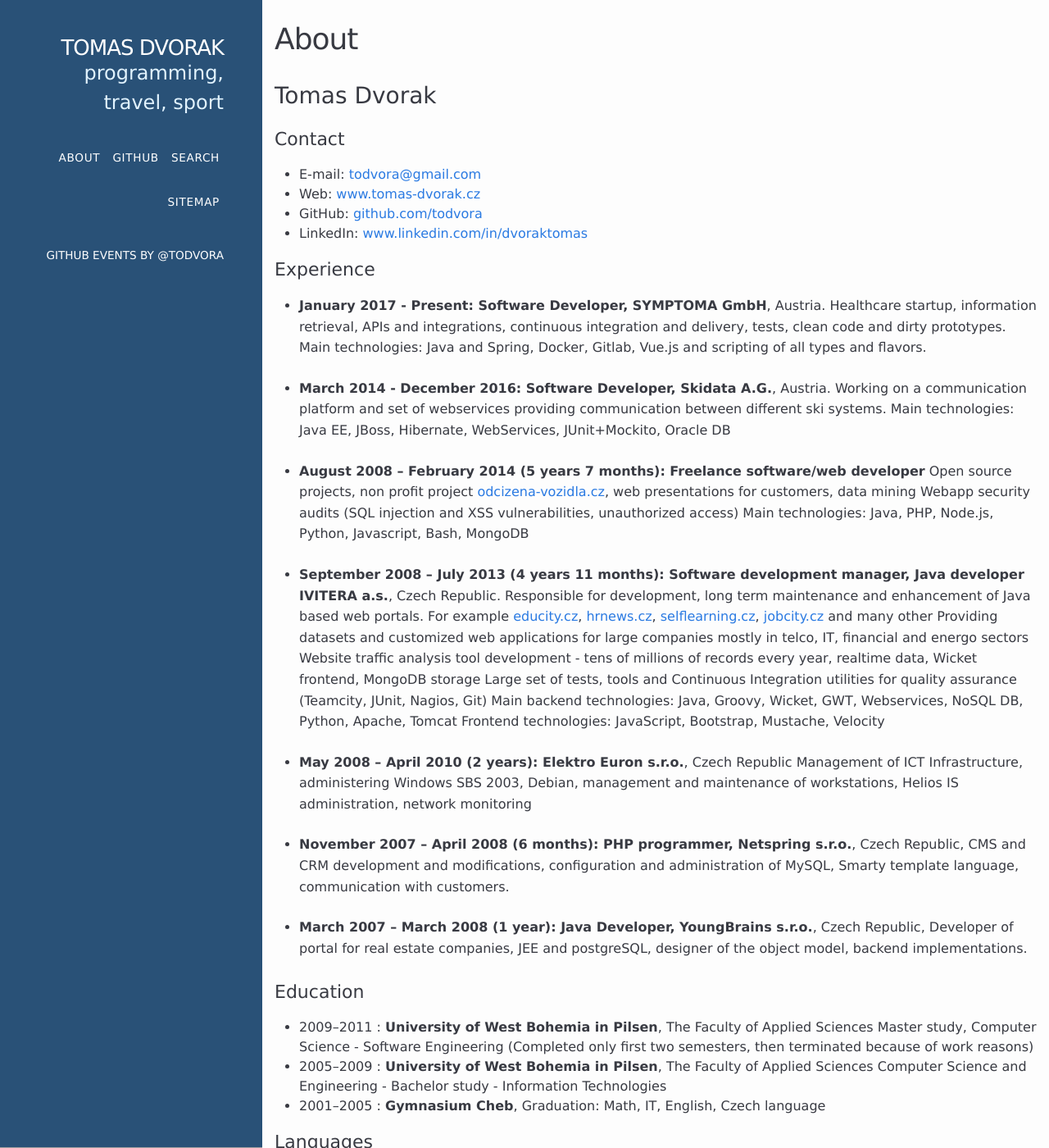
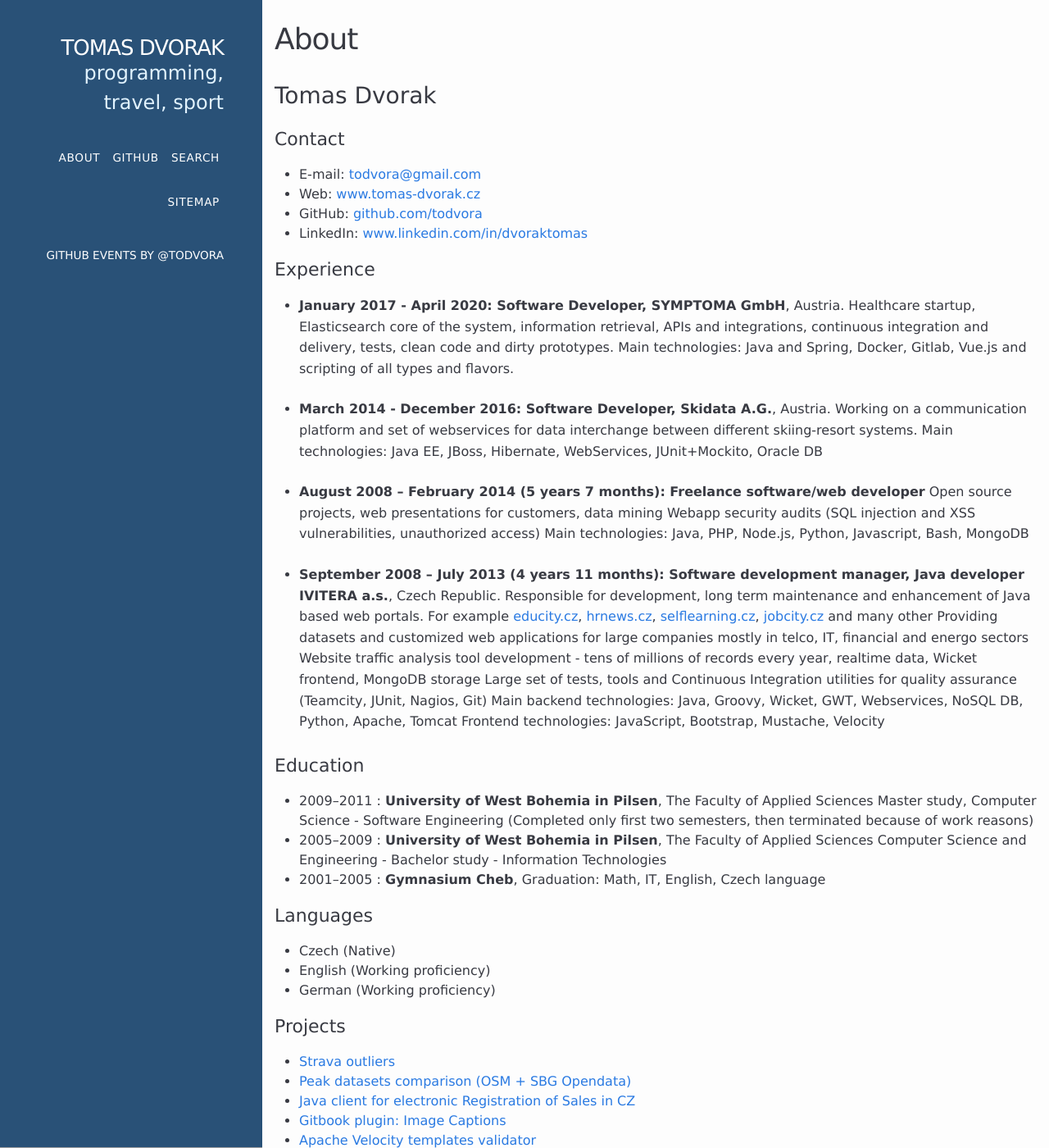
Before and after one commit to todvora/todvora.github.io, a Jekyll site: the page built from about.md, in a window 1280 px wide and 1400 px high. Shown: the whole window at 82% size. Built offline with Jekyll 4.4.1, drawn with Linux system fonts in a browser that asks for light colours; some of the changed text lies outside the part shown.

Commit message:
updated cv

```diff
--- a/about.md
+++ b/about.md
@@ -13,15 +13,15 @@
 - LinkedIn: [www.linkedin.com/in/dvoraktomas](https://www.linkedin.com/in/dvoraktomas)
 
 ### Experience
-- **January 2017 - Present: Software Developer, SYMPTOMA GmbH**, Austria.
-    Healthcare startup, information retrieval, APIs and integrations, continuous integration and delivery, tests, clean code and dirty prototypes. Main technologies: Java and Spring, Docker, Gitlab, Vue.js and scripting of all types and flavors.
+- **January 2017 - April 2020: Software Developer, SYMPTOMA GmbH**, Austria.
+    Healthcare startup, Elasticsearch core of the system, information retrieval, APIs and integrations, continuous integration and delivery, tests, clean code and dirty prototypes. Main technologies: Java and Spring, Docker, Gitlab, Vue.js and scripting of all types and flavors.
 
 - **March 2014 - December 2016: Software Developer, Skidata A.G.**, Austria.
-    Working on a communication platform and set of webservices providing communication between different ski systems.
+    Working on a communication platform and set of webservices for data interchange between different skiing-resort systems.
     Main technologies: Java EE, JBoss, Hibernate, WebServices, JUnit+Mockito, Oracle DB
 
 - **August 2008 – February 2014 (5 years 7 months): Freelance software/web developer**
-    Open source projects, non profit project [odcizena-vozidla.cz](http://www.odcizena-vozidla.cz), web presentations for customers, data mining
+    Open source projects, web presentations for customers, data mining
     Webapp security audits (SQL injection and XSS vulnerabilities, unauthorized access)
     Main technologies: Java, PHP, Node.js, Python, Javascript, Bash, MongoDB
 
@@ -34,15 +34,6 @@
     Main backend technologies: Java, Groovy, Wicket, GWT, Webservices, NoSQL DB, Python, Apache, Tomcat
     Frontend technologies: JavaScript, Bootstrap, Mustache, Velocity
 
-
-- **May 2008 – April 2010 (2 years): Elektro Euron s.r.o.**, Czech Republic
-    Management of ICT Infrastructure, administering Windows SBS 2003, Debian, management and maintenance of workstations, Helios IS administration, network monitoring
-
-- **November 2007 – April 2008 (6 months): PHP programmer, Netspring s.r.o.**, Czech Republic, CMS and CRM development and modifications, configuration and administration of MySQL, Smarty template language, communication with customers.
-
-- **March 2007 –  March 2008 (1 year): Java Developer, YoungBrains s.r.o.**, Czech Republic,
-    Developer of portal for real estate companies, JEE and postgreSQL, designer of the object model, backend implementations.
-
 ### Education
 - 2009–2011 : **University of West Bohemia in Pilsen**, The Faculty of Applied Sciences
   Master study, Computer Science - Software Engineering
@@ -54,18 +45,15 @@
 
 ### Languages
 - Czech (Native)
-- English (Professional working proficiency)
+- English (Working proficiency)
 - German (Working proficiency)
-- Spanish (Elementary proficiency)
 
 ### Projects
+- [Strava outliers](https://todvora.github.io/outliers/)
+- [Peak datasets comparison (OSM + SBG Opendata)](https://todvora.github.io/gipfel/)
 - [Java client for electronic Registration of Sales in CZ](https://github.com/todvora/eet-client)
 - [Gitbook plugin: Image Captions](https://github.com/todvora/gitbook-plugin-image-captions)
-- [Wicket Lambdamodel](https://github.com/todvora/wicket-lambdamodel)
-- [Database of Stolen Cars](http://www.odcizena-vozidla.cz/)
 - [Apache Velocity templates validator](https://github.com/todvora/velocity-validator)
-- [Unofficial API](http://www.policeapi.cz/) to the official CZ police database of stolen vehicles
-- [Interactive map of Czechpoints](https://todvora.github.io/czechpoints/) (network of assisted public administration centres):
 - [Variety - schema analyzer for MongoDB](https://github.com/variety/variety)
 - And other, listed on my [GitHub Profile](https://github.com/todvora).
 
```
